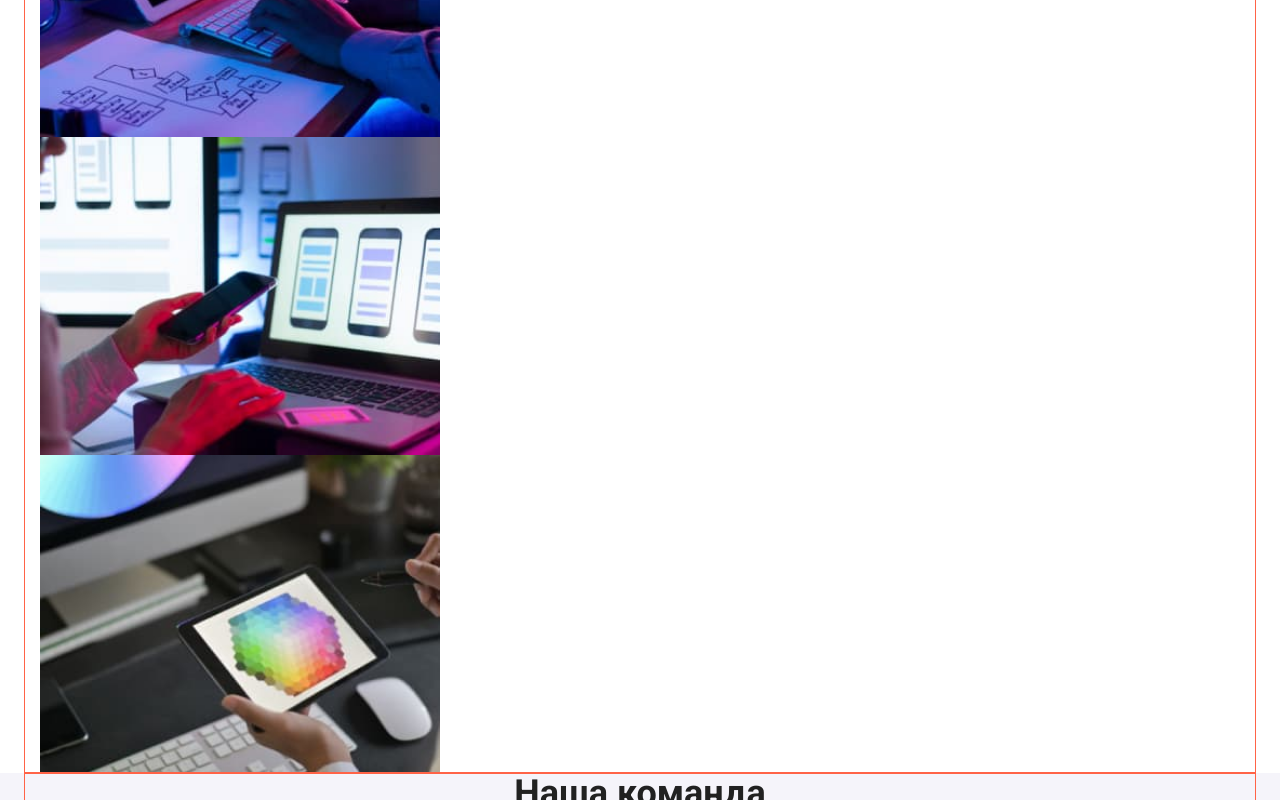
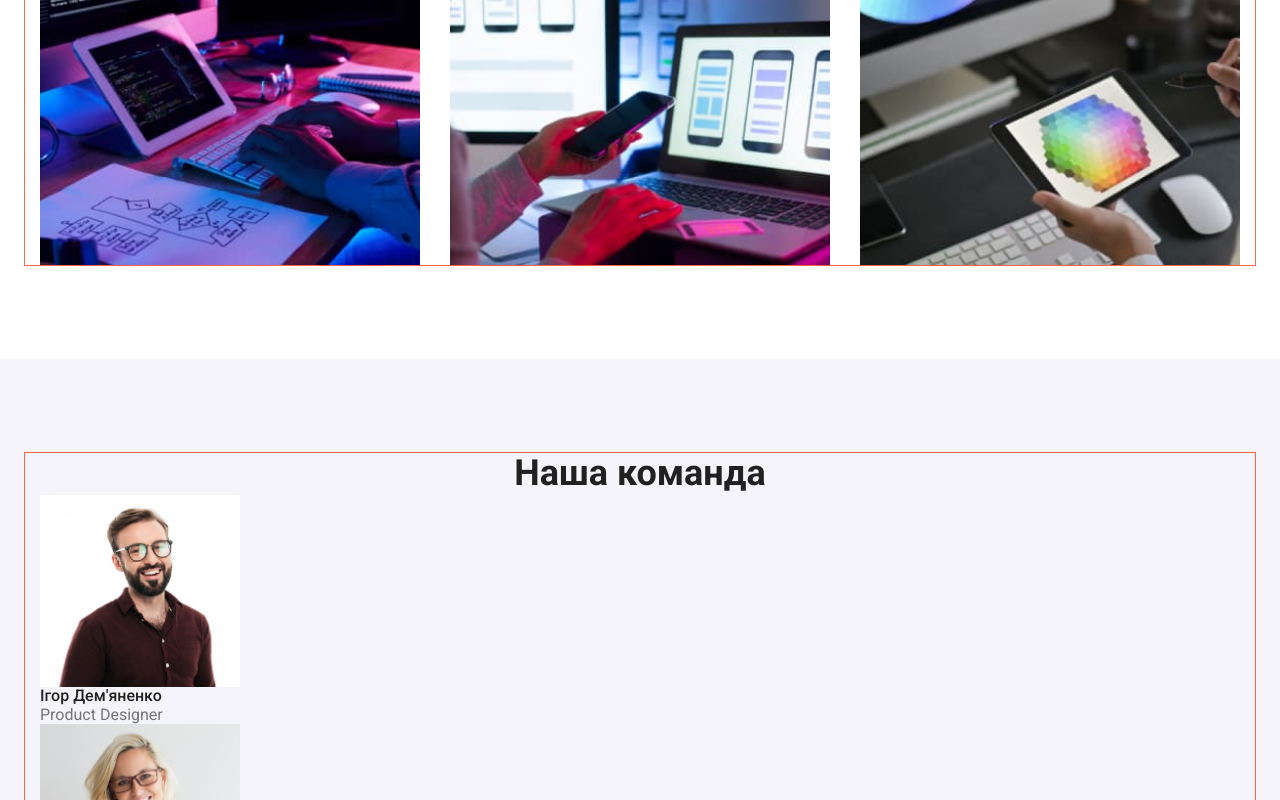
Before and after one commit to MiroslavShendryk/WebStudio, a plain HTML site: page index.html in a window 1280 px wide. Shown: the part 1180-1980 px from the top of the page. Drawn offline with nearby package versions, Linux system fonts and the light colour scheme.

Commit message:
Update style.css

```diff
--- a/css/style.css
+++ b/css/style.css
@@ -139,7 +139,7 @@ body {
     padding-top: 94px;
 }
 .our-pluses-ul-li, .our-pluses-ul{
-    display: inline-block
+    display: inline-block;
 }
 
 /* our-work */
@@ -148,12 +148,29 @@ body {
     text-align: center;
     color: var(--link-color);
     font-size: 36px;
+    padding-bottom: 50px;
+}
+
+.our-work{
+    padding-top: 94px;
+    padding-bottom: 94px;
+}
+.our-work-ul-il,
+.our-work-ul
+{
+    display:flex;
+}
+.our-work-ul-li:nth-child(2){
+    padding-left: 30px;
+    padding-right: 30px;
 }
 
 
 /* our-developers */
 .our-developers {
     background-color: var(--title-work);
+    padding-top: 94px;
+    padding-bottom: 94px;
 }
 
 .our-developers-h3 {
@@ -179,6 +196,8 @@ body {
 /* footer */
 .footer {
     background-color: var(--main-color);
+    padding-bottom: 60px;
+    padding-top: 60px;
 }
 
 .footer-address-ul-li-1 {
```
